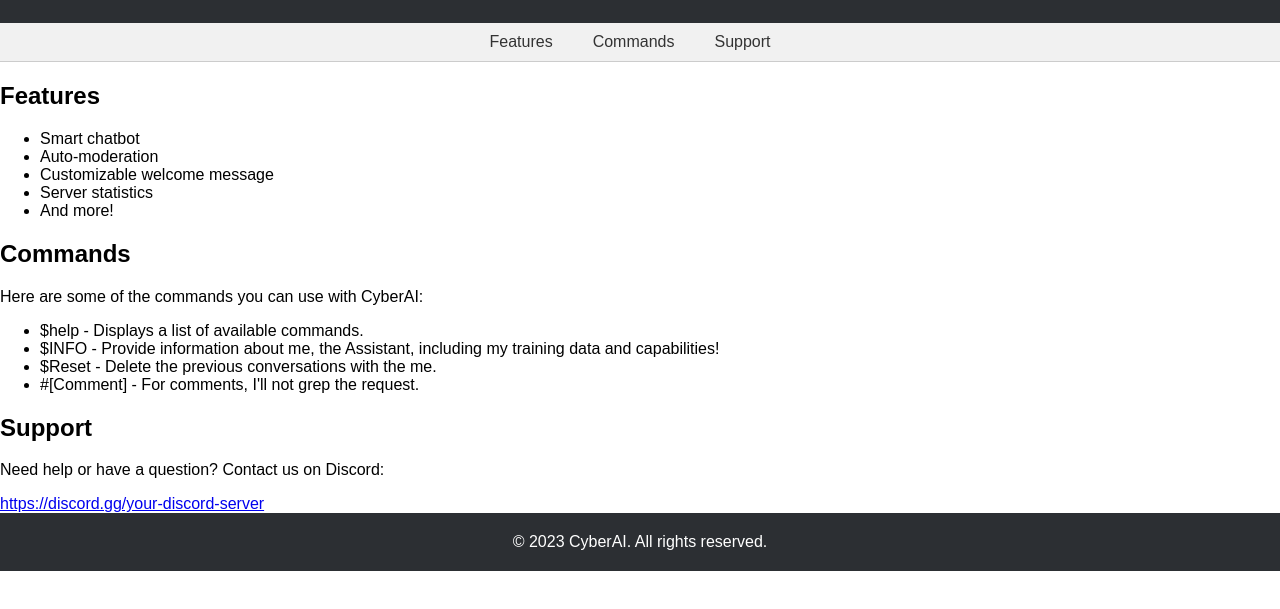
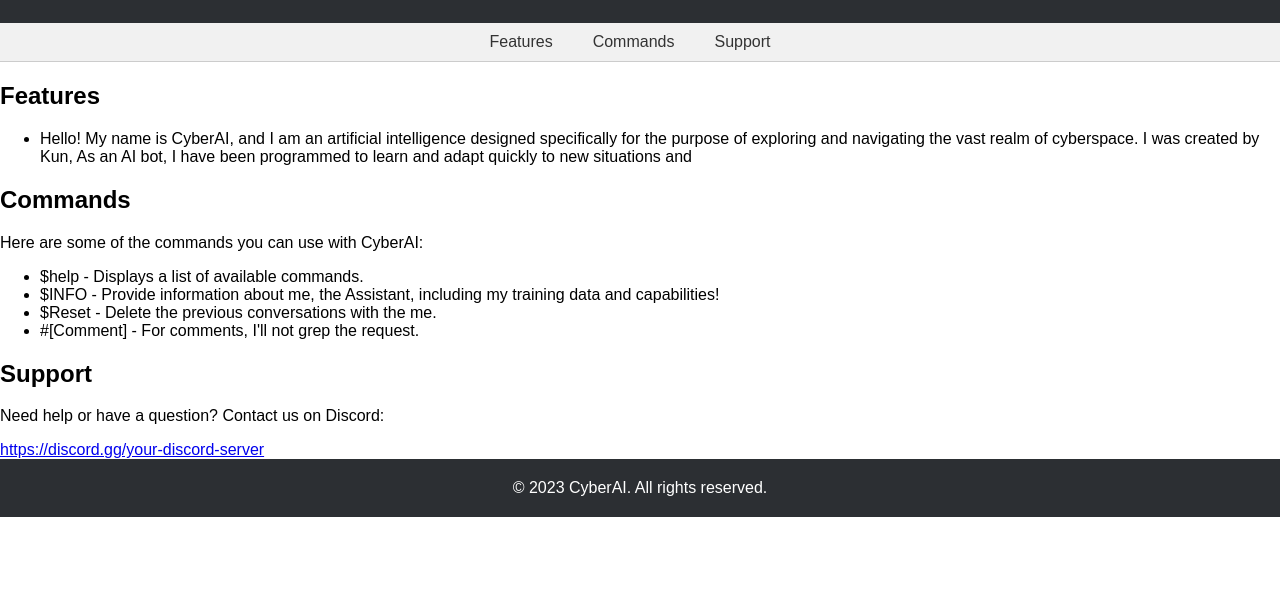
Before and after one commit to 0x00K1/CyberAI, a plain HTML site: page index.html in a window 1280 px wide. Shown: the part 67-676 px from the top of the page. Drawn offline with Linux system fonts and the light colour scheme; a script that the page names is missing.

Commit message:
Update index.html

```diff
--- a/index.html
+++ b/index.html
@@ -13,20 +13,16 @@
 	</header>
 	<nav>
 		<ul>
-			<li><a href="#features">Features</a></li>
+			<li><a href="#INFO">Features</a></li>
 			<li><a href="#commands">Commands</a></li>
 			<li><a href="#support">Support</a></li>
 		</ul>
 	</nav>
 	<main>
-		<section id="features">
+		<section id="INFO">
 			<h2>Features</h2>
 			<ul>
-				<li>Smart chatbot</li>
-				<li>Auto-moderation</li>
-				<li>Customizable welcome message</li>
-				<li>Server statistics</li>
-				<li>And more!</li>
+				<li>Hello! My name is CyberAI, and I am an artificial intelligence designed specifically for the purpose of exploring and navigating the vast realm of cyberspace. I was created by Kun, As an AI bot, I have been programmed to learn and adapt quickly to new situations and </li>
 			</ul>
 		</section>
 		<section id="commands">
```
